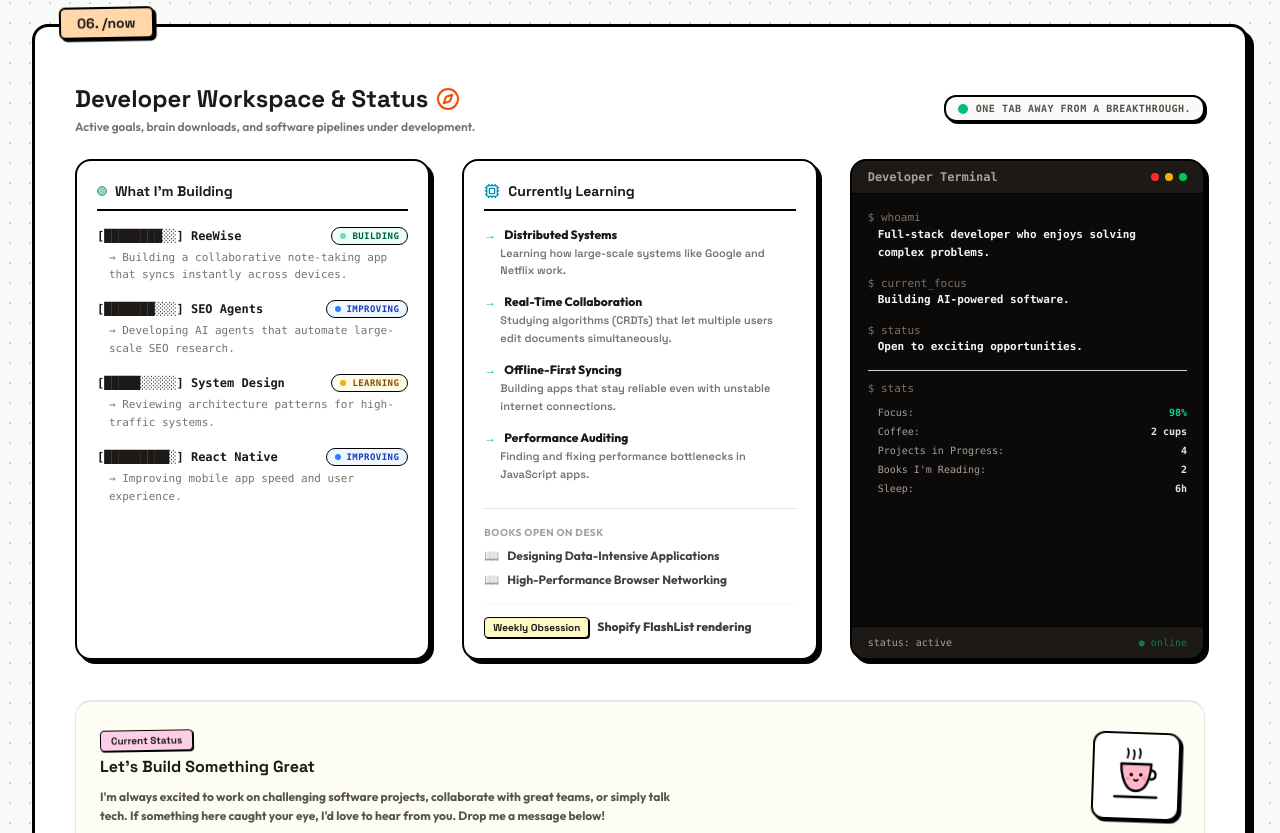
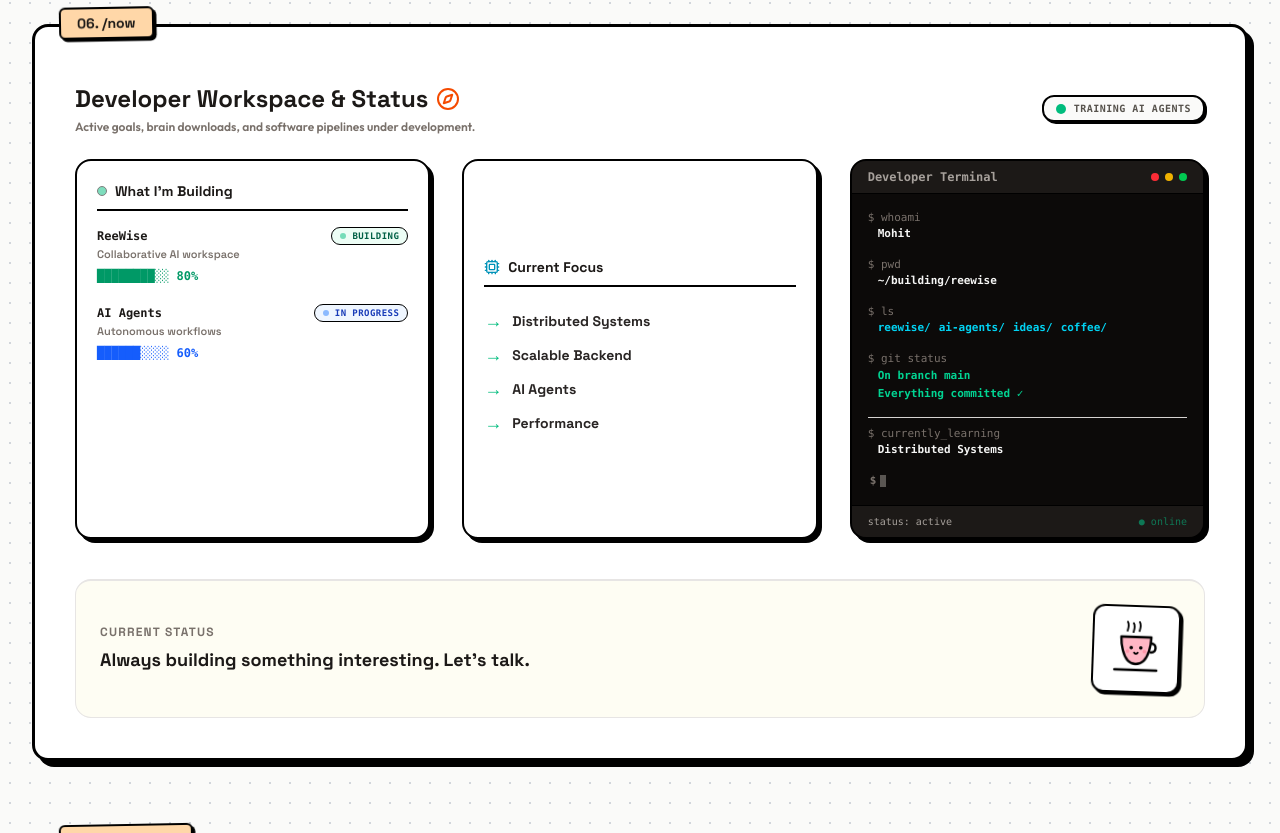
Before and after one commit to MohitPant2803/myPortfolio, a Next.js app: page / in a window 1280 px wide. Shown: the part 5247-6080 px from the top of the page. Built offline with nearby package versions, Linux system fonts and the light colour scheme.

Commit message:
Streamline Section 06 /now workspace layout for high scannability, add dynamic status and terminal command rotating animation, and blinking cursor

```diff
--- a/src/app/page.tsx
+++ b/src/app/page.tsx
@@ -44,23 +44,19 @@ import { projectsData } from "@/data/projects";
 import { Github, Linkedin } from "@/components/BrandIcons";
 
 const STATUS_MESSAGES = [
-  "Compiling ideas...",
-  "Investigating a race condition.",
-  "Making JavaScript behave.",
-  "Probably reading Martin Kleppmann again.",
-  "Turning caffeine into software.",
-  "One tab away from a breakthrough.",
-  "Running on curiosity.",
-  "git push origin main --force"
+  "BUILDING REEWISE",
+  "TRAINING AI AGENTS",
+  "DEBUGGING LIFE",
+  "SHIPPING FEATURES",
+  "CURRENTLY CODING"
 ];
 
-const OBSESSIONS = [
-  "CRDT Sync Engines",
-  "Eventual Consistency",
-  "Shopify FlashList rendering",
-  "LLM Schema Enforcements",
-  "SSE vs WebSockets",
-  "Local SQLite sync structures"
+const TERMINAL_COMMANDS = [
+  { cmd: "now_playing", out: "Building ReeWise" },
+  { cmd: "currently_learning", out: "Distributed Systems" },
+  { cmd: "debugging", out: "Race conditions" },
+  { cmd: "next_goal", out: "Ship v1" },
+  { cmd: "coffee", out: "Required" }
 ];
 
 export default function Home() {
@@ -68,15 +64,26 @@ export default function Home() {
   const [copiedText, setCopiedText] = useState("");
   const [contactForm, setContactForm] = useState({ name: "", email: "", message: "" });
   const [formSubmitted, setFormSubmitted] = useState(false);
-  const [currentStatus, setCurrentStatus] = useState("Running on curiosity.");
-  const [obobsession, setObobsession] = useState("CRDT Sync Engines");
+  const [statusIdx, setStatusIdx] = useState(0);
+  const [terminalIdx, setTerminalIdx] = useState(0);
 
   useEffect(() => {
     setMounted(true);
-    const status = STATUS_MESSAGES[Math.floor(Math.random() * STATUS_MESSAGES.length)];
-    setCurrentStatus(status);
-    const obs = OBSESSIONS[Math.floor(Math.random() * OBSESSIONS.length)];
-    setObobsession(obs);
+
+    // Rotate top status messages
+    const statusInterval = setInterval(() => {
+      setStatusIdx((prev) => (prev + 1) % STATUS_MESSAGES.length);
+    }, 4500);
+
+    // Rotate terminal commands
+    const terminalInterval = setInterval(() => {
+      setTerminalIdx((prev) => (prev + 1) % TERMINAL_COMMANDS.length);
+    }, 4000);
+
+    return () => {
+      clearInterval(statusInterval);
+      clearInterval(terminalInterval);
+    };
   }, []);
 
   const handleCopy = (text: string, label: string) => {
@@ -774,9 +781,10 @@ export default function Home() {
           </div>
         </div>
       </section>
-
       {/* NOW PAGE / BOARD SECTION */}
-      <section id="now" className="mb-20 scroll-mt-6">        <div className="border-3 border-black bg-white rounded-2xl p-6 sm:p-10 shadow-[6px_6px_0px_#000] relative">          {/* Header tag */}
+      <section id="now" className="mb-20 scroll-mt-6">
+        <div className="border-3 border-black bg-white rounded-2xl p-6 sm:p-10 shadow-[6px_6px_0px_#000] relative">
+          {/* Header tag */}
           <div className="absolute -top-5 left-6 bg-orange-200 border-2 border-black px-4 py-1 rounded-md font-space-grotesk font-extrabold text-sm shadow-[2.5px_2.5px_0px_#000] rotate-[-1deg]">
             06. /now
           </div>
@@ -799,7 +807,7 @@ export default function Home() {
                 <span className="relative inline-flex rounded-full h-2.5 w-2.5 bg-emerald-500"></span>
               </span>
               <span className="font-mono text-[10px] font-bold text-stone-600 uppercase tracking-wider">
-                {currentStatus}
+                {STATUS_MESSAGES[statusIdx]}
               </span>
             </div>
           </div>
@@ -813,140 +821,75 @@ export default function Home() {
                   <span>What I'm Building</span>
                 </h4>
 
-                <div className="font-mono text-xs space-y-4">
+                <div className="font-mono text-xs space-y-5">
+                  {/* ReeWise */}
                   <div className="space-y-1">
                     <div className="flex justify-between items-center">
-                      <span className="font-extrabold text-stone-900">[████████░░] ReeWise</span>
+                      <span className="font-extrabold text-stone-900">ReeWise</span>
                       <span className="inline-flex items-center gap-1.5 px-2 py-0.5 rounded-full text-[9px] font-bold border border-black bg-emerald-50 text-emerald-800 uppercase tracking-wider">
                         <span className="w-1.5 h-1.5 rounded-full bg-emerald-500 animate-pulse"></span>
                         Building
                       </span>
                     </div>
-                    <div className="text-stone-500 text-[11px] pl-3 leading-relaxed">
-                      &rarr; Building a collaborative note-taking app that syncs instantly across devices.
+                    <div className="text-[11px] text-stone-500 font-semibold font-space-grotesk leading-none">
+                      Collaborative AI workspace
+                    </div>
+                    <div className="text-emerald-600 font-extrabold pt-1">
+                      ████████░░ 80%
                     </div>
                   </div>
 
+                  {/* AI Agents */}
                   <div className="space-y-1">
                     <div className="flex justify-between items-center">
-                      <span className="font-extrabold text-stone-900">[███████░░░] SEO Agents</span>
+                      <span className="font-extrabold text-stone-900">AI Agents</span>
                       <span className="inline-flex items-center gap-1.5 px-2 py-0.5 rounded-full text-[9px] font-bold border border-black bg-blue-50 text-blue-800 uppercase tracking-wider">
-                        <span className="w-1.5 h-1.5 rounded-full bg-blue-500"></span>
-                        Improving
+                        <span className="w-1.5 h-1.5 rounded-full bg-blue-500 animate-pulse"></span>
+                        In Progress
                       </span>
                     </div>
-                    <div className="text-stone-500 text-[11px] pl-3 leading-relaxed">
-                      &rarr; Developing AI agents that automate large-scale SEO research.
+                    <div className="text-[11px] text-stone-500 font-semibold font-space-grotesk leading-none">
+                      Autonomous workflows
                     </div>
-                  </div>
-
-                  <div className="space-y-1">
-                    <div className="flex justify-between items-center">
-                      <span className="font-extrabold text-stone-900">[█████░░░░░] System Design</span>
-                      <span className="inline-flex items-center gap-1.5 px-2 py-0.5 rounded-full text-[9px] font-bold border border-black bg-yellow-50 text-yellow-800 uppercase tracking-wider">
-                        <span className="w-1.5 h-1.5 rounded-full bg-yellow-500"></span>
-                        Learning
-                      </span>
-                    </div>
-                    <div className="text-stone-500 text-[11px] pl-3 leading-relaxed">
-                      &rarr; Reviewing architecture patterns for high-traffic systems.
-                    </div>
-                  </div>
-
-                  <div className="space-y-1">
-                    <div className="flex justify-between items-center">
-                      <span className="font-extrabold text-stone-900">[█████████░] React Native</span>
-                      <span className="inline-flex items-center gap-1.5 px-2 py-0.5 rounded-full text-[9px] font-bold border border-black bg-blue-50 text-blue-800 uppercase tracking-wider">
-                        <span className="w-1.5 h-1.5 rounded-full bg-blue-500"></span>
-                        Improving
-                      </span>
-                    </div>
-                    <div className="text-stone-500 text-[11px] pl-3 leading-relaxed">
-                      &rarr; Improving mobile app speed and user experience.
+                    <div className="text-blue-600 font-extrabold pt-1">
+                      ██████░░░░ 60%
                     </div>
                   </div>
                 </div>
               </div>
             </div>
 
-            {/* Column 2: Currently Learning */}
-            <div className="border-2 border-black p-5 rounded-2xl bg-white shadow-[4px_4px_0px_#000] flex flex-col justify-between text-left">
+            {/* Column 2: Current Focus */}
+            <div className="border-2 border-black p-5 rounded-2xl bg-white shadow-[4px_4px_0px_#000] flex flex-col justify-center text-left min-h-[220px]">
               <div>
                 <h4 className="font-space-grotesk font-black text-sm text-stone-900 border-b-2 border-black pb-2 mb-4 flex items-center gap-2">
                   <Cpu className="w-4 h-4 text-cyan-600" />
-                  <span>Currently Learning</span>
+                  <span>Current Focus</span>
                 </h4>
 
-                <div className="space-y-3.5 mb-6 text-left">
-                  <div className="space-y-0.5">
-                    <div className="flex items-center gap-2 text-stone-900 font-extrabold text-xs">
-                      <span className="text-emerald-500 font-extrabold">&rarr;</span>
-                      <span>Distributed Systems</span>
-                    </div>
-                    <div className="text-stone-500 text-[11px] pl-4 leading-relaxed font-semibold font-space-grotesk">
-                      Learning how large-scale systems like Google and Netflix work.
-                    </div>
-                  </div>
-
-                  <div className="space-y-0.5">
-                    <div className="flex items-center gap-2 text-stone-900 font-extrabold text-xs">
-                      <span className="text-emerald-500 font-extrabold">&rarr;</span>
-                      <span>Real-Time Collaboration</span>
-                    </div>
-                    <div className="text-stone-500 text-[11px] pl-4 leading-relaxed font-semibold font-space-grotesk">
-                      Studying algorithms (CRDTs) that let multiple users edit documents simultaneously.
-                    </div>
-                  </div>
-
-                  <div className="space-y-0.5">
-                    <div className="flex items-center gap-2 text-stone-900 font-extrabold text-xs">
-                      <span className="text-emerald-500 font-extrabold">&rarr;</span>
-                      <span>Offline-First Syncing</span>
-                    </div>
-                    <div className="text-stone-500 text-[11px] pl-4 leading-relaxed font-semibold font-space-grotesk">
-                      Building apps that stay reliable even with unstable internet connections.
-                    </div>
-                  </div>
-
-                  <div className="space-y-0.5">
-                    <div className="flex items-center gap-2 text-stone-900 font-extrabold text-xs">
-                      <span className="text-emerald-500 font-extrabold">&rarr;</span>
-                      <span>Performance Auditing</span>
-                    </div>
-                    <div className="text-stone-500 text-[11px] pl-4 leading-relaxed font-semibold font-space-grotesk">
-                      Finding and fixing performance bottlenecks in JavaScript apps.
-                    </div>
-                  </div>
-                </div>
-
-                <div className="border-t border-stone-200 pt-4">
-                  <p className="text-[10px] text-stone-400 font-bold uppercase tracking-wider mb-2">Books Open on Desk</p>
-                  <ul className="space-y-2 text-xs font-bold text-stone-700">
-                    <li className="flex items-start gap-2">
-                      <span className="text-stone-400">📖</span>
-                      <span>Designing Data-Intensive Applications</span>
-                    </li>
-                    <li className="flex items-start gap-2">
-                      <span className="text-stone-400">📖</span>
-                      <span>High-Performance Browser Networking</span>
-                    </li>
-                  </ul>
-                </div>
-              </div>
-
-              {/* Weekly Obsession Chip */}
-              <div className="mt-4 pt-3 border-t border-stone-100 flex items-center gap-2 text-left">
-                <span className="text-[10px] font-bold bg-yellow-100 border border-black px-2 py-0.5 rounded shadow-[1px_1px_0px_#000] shrink-0 font-space-grotesk">
-                  Weekly Obsession
-                </span>
-                <span className="text-xs font-extrabold text-stone-700 truncate" title={obobsession}>
-                  {obobsession}
-                </span>
+                <ul className="space-y-3.5 font-space-grotesk font-extrabold text-stone-800 text-sm py-2">
+                  <li className="flex items-center gap-2.5">
+                    <span className="text-emerald-500 text-lg leading-none">&rarr;</span>
+                    <span>Distributed Systems</span>
+                  </li>
+                  <li className="flex items-center gap-2.5">
+                    <span className="text-emerald-500 text-lg leading-none">&rarr;</span>
+                    <span>Scalable Backend</span>
+                  </li>
+                  <li className="flex items-center gap-2.5">
+                    <span className="text-emerald-500 text-lg leading-none">&rarr;</span>
+                    <span>AI Agents</span>
+                  </li>
+                  <li className="flex items-center gap-2.5">
+                    <span className="text-emerald-500 text-lg leading-none">&rarr;</span>
+                    <span>Performance</span>
+                  </li>
+                </ul>
               </div>
             </div>
 
             {/* Column 3: Developer Terminal */}
-            <div className="border-2 border-black rounded-2xl overflow-hidden bg-stone-950 shadow-[4px_4px_0px_#000] text-left flex flex-col justify-between min-h-[320px]">
+            <div className="border-2 border-black rounded-2xl overflow-hidden bg-stone-950 shadow-[4px_4px_0px_#000] text-left flex flex-col justify-between min-h-[300px]">
               <div>
                 <div className="bg-stone-900 border-b border-black px-4 py-2 flex items-center justify-between">
                   <span className="font-mono text-xs text-stone-400 font-bold">Developer Terminal</span>
@@ -960,47 +903,42 @@ export default function Home() {
                 <div className="p-4 font-mono text-[11px] space-y-3.5 text-stone-300">
                   <div>
                     <div className="text-stone-500">$ whoami</div>
-                    <div className="text-stone-100 font-bold pl-2.5 leading-relaxed">
-                      Full-stack developer who enjoys solving complex problems.
-                    </div>
+                    <div className="text-stone-100 font-bold pl-2.5">Mohit</div>
                   </div>
+
                   <div>
-                    <div className="text-stone-500">$ current_focus</div>
-                    <div className="text-stone-100 font-bold pl-2.5">
-                      Building AI-powered software.
-                    </div>
+                    <div className="text-stone-500">$ pwd</div>
+                    <div className="text-stone-100 font-bold pl-2.5">~/building/reewise</div>
                   </div>
+
                   <div>
-                    <div className="text-stone-500">$ status</div>
-                    <div className="text-stone-100 font-bold pl-2.5">
-                      Open to exciting opportunities.
+                    <div className="text-stone-500">$ ls</div>
+                    <div className="text-cyan-400 font-bold pl-2.5 flex gap-2">
+                      <span>reewise/</span>
+                      <span>ai-agents/</span>
+                      <span>ideas/</span>
+                      <span>coffee/</span>
                     </div>
                   </div>
 
-                  <div className="pt-2.5 border-t border-stone-850 space-y-2">
-                    <div className="text-stone-500">$ stats</div>
-                    <div className="space-y-1 pl-2.5 font-mono text-[10px] text-stone-400">
-                      <div className="flex justify-between">
-                        <span>Focus:</span>
-                        <span className="text-emerald-400 font-bold">98%</span>
-                      </div>
-                      <div className="flex justify-between">
-                        <span>Coffee:</span>
-                        <span className="text-stone-200 font-bold">2 cups</span>
-                      </div>
-                      <div className="flex justify-between">
-                        <span>Projects in Progress:</span>
-                        <span className="text-stone-200 font-bold">4</span>
-                      </div>
-                      <div className="flex justify-between">
-                        <span>Books I'm Reading:</span>
-                        <span className="text-stone-200 font-bold">2</span>
-                      </div>
-                      <div className="flex justify-between">
-                        <span>Sleep:</span>
-                        <span className="text-stone-200 font-bold">6h</span>
-                      </div>
+                  <div>
+                    <div className="text-stone-500">$ git status</div>
+                    <div className="text-emerald-400 font-bold pl-2.5 leading-relaxed">
+                      On branch main<br />
+                      Everything committed ✓
                     </div>
+                  </div>
+
+                  <div className="pt-2 border-t border-stone-850">
+                    <div className="text-stone-500">$ {TERMINAL_COMMANDS[terminalIdx].cmd}</div>
+                    <div className="text-stone-100 font-bold pl-2.5">
+                      {TERMINAL_COMMANDS[terminalIdx].out}
+                    </div>
+                  </div>
+
+                  <div className="flex items-center gap-1 pl-0.5 text-stone-500 text-[11px] font-bold">
+                    <span>$</span>
+                    <span className="w-1.5 h-3 bg-stone-400 animate-pulse"></span>
                   </div>
                 </div>
               </div>
@@ -1014,16 +952,13 @@ export default function Home() {
           </div>
 
           {/* Bottom Human connecting banner */}
-          <div className="border-t-2 border-black pt-6 mt-10 flex flex-col md:flex-row items-center gap-6 bg-yellow-50/50 p-4 sm:p-6 rounded-2xl border border-stone-200">
-            <div className="flex-1 space-y-2 text-left">
-              <div className="inline-block bg-pink-200 border border-black px-2.5 py-0.5 rounded font-space-grotesk font-black text-[10px] shadow-[1px_1px_0px_#000] rotate-[-1deg] mb-1">
+          <div className="border-t-2 border-black pt-6 mt-10 flex flex-col sm:flex-row items-center justify-between gap-6 bg-yellow-50/50 p-4 sm:p-6 rounded-2xl border border-stone-200">
+            <div className="text-left space-y-1.5">
+              <h4 className="font-space-grotesk font-black text-xs text-stone-500 uppercase tracking-widest">
                 Current Status
-              </div>
-              <h4 className="text-base font-space-grotesk font-black text-stone-900">
-                Let's Build Something Great
               </h4>
-              <p className="text-stone-600 font-bold text-xs leading-relaxed max-w-xl">
-                I'm always excited to work on challenging software projects, collaborate with great teams, or simply talk tech. If something here caught your eye, I'd love to hear from you. Drop me a message below!
+              <p className="text-stone-900 font-extrabold text-base sm:text-lg font-space-grotesk">
+                Always building something interesting. Let's talk.
               </p>
             </div>
 
```
